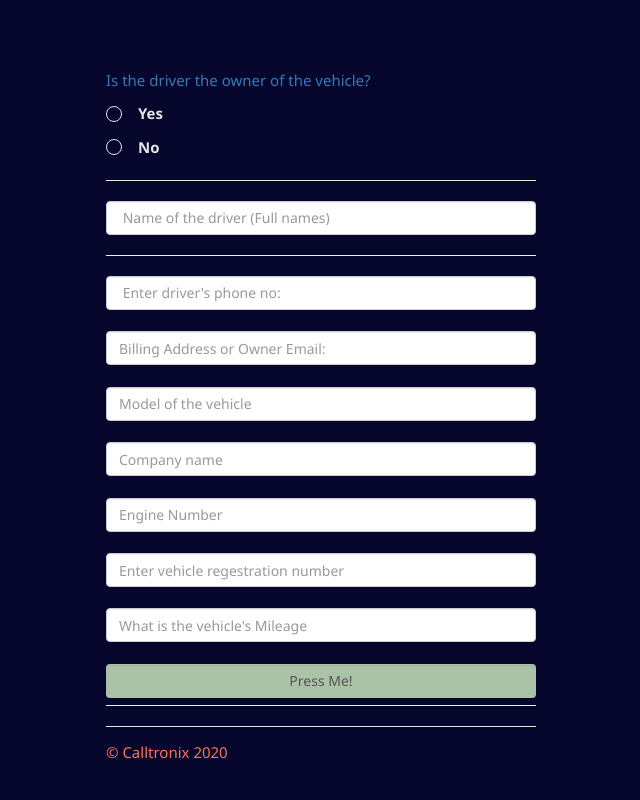
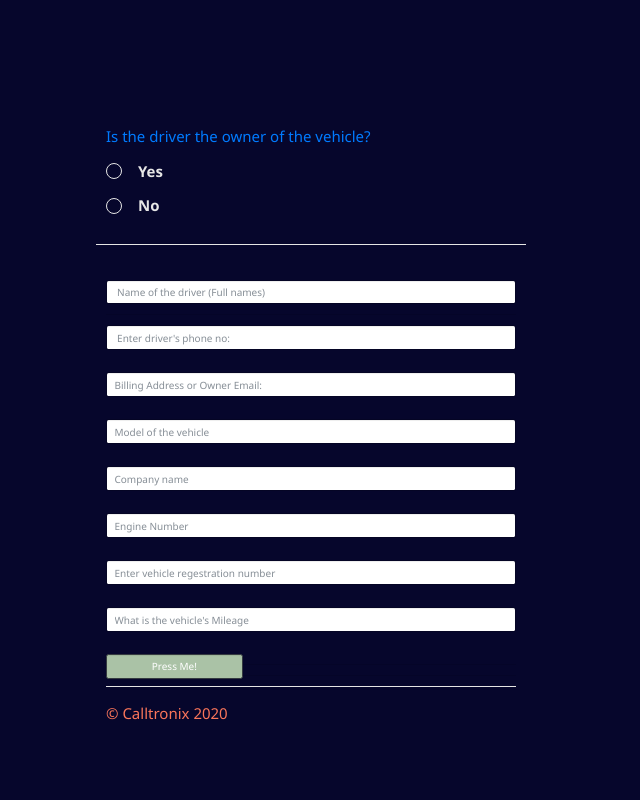
Before and after one commit to x0can/Automate-it, a Flask app: page /attendant in a window 1280 px wide. Shown: the whole page, without its empty margins (319-959 px from the left). Run offline with Flask 2, Linux system fonts and the light colour scheme; some libraries are stand-ins or nearby versions.

Commit message:
update styles

```diff
--- a/app/templates/index.html
+++ b/app/templates/index.html
@@ -8,12 +8,12 @@
   <meta name="author" content="">
 
   <title>Store</title>
-  <!-- <link href="https://fonts.googleapis.com/css?family=Open+Sans" rel="stylesheet"> -->
+  <link href="https://fonts.googleapis.com/css?family=Open+Sans" rel="stylesheet">
   <link rel="stylesheet" href="http://maxcdn.bootstrapcdn.com/bootstrap/3.3.7/css/bootstrap.min.css">
-  <!-- <link rel="stylesheet" href="https://stackpath.bootstrapcdn.com/bootstrap/4.3.1/css/bootstrap.min.css" integrity="sha384-ggOyR0iXCbMQv3Xipma34MD+dH/1fQ784/j6cY/iJTQUOhcWr7x9JvoRxT2MZw1T" crossorigin="anonymous"> -->
+  <link rel="stylesheet" href="https://stackpath.bootstrapcdn.com/bootstrap/4.3.1/css/bootstrap.min.css" integrity="sha384-ggOyR0iXCbMQv3Xipma34MD+dH/1fQ784/j6cY/iJTQUOhcWr7x9JvoRxT2MZw1T" crossorigin="anonymous">
 
   <!-- Bootstrap core CSS -->
-  <!-- <link href="{{ url_for('static', filename='bootstrap.min.css') }}" rel="stylesheet"> -->
+  <link href="{{ url_for('static', filename='bootstrap.min.css') }}" rel="stylesheet">
 
   <!-- Custom styles for this template -->
   <link href="{{ url_for('static', filename='narrow-jumbotron.css') }}" rel="stylesheet">
```
